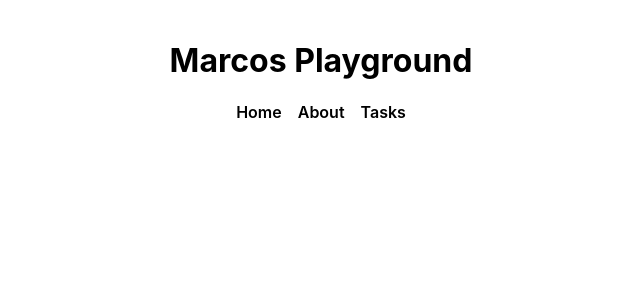
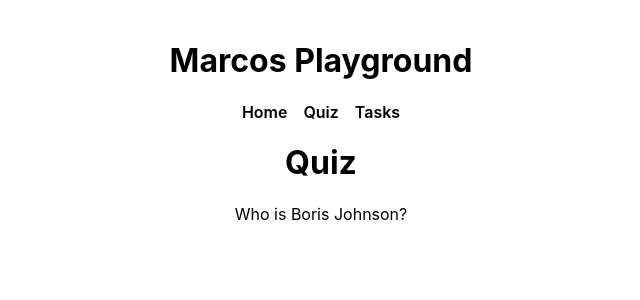
Before and after one commit to MarcoNanka/react-playground, a React (Create React App) app: page /quiz in a window 1280 px wide. Shown: the top 300 px of the page, without its empty margins (319-959 px from the left). Built offline with nearby package versions, Linux system fonts and the light colour scheme.

Commit message:
Next Implementation: Quiz

```diff
--- a/src/App.js
+++ b/src/App.js
@@ -1,15 +1,15 @@
 import Heading from './components/Heading';
 import List from './components/List';
 import { BrowserRouter, Routes, Route } from 'react-router-dom';
-import About from './components/About';
+import Quiz from './components/Quiz';
 
 const App = () => (
   <BrowserRouter>
   <div className='wrapper'>
      <Heading />
      <Routes>
-       <Route path='/about' element={<About />}/>
-       <Route path='/list' element={<List />}/>
+       <Route path='/quiz' element={<Quiz />}/>
+       <Route path='/tasks' element={<List />}/>
      </Routes>
   </div>
   </BrowserRouter>
--- a/src/components/About.js
+++ /dev/null
@@ -1,7 +0,0 @@
-const About = () => (
-    <div>
-        about
-    </div>
-)
-
-export default About;
--- a/src/components/Heading.js
+++ b/src/components/Heading.js
@@ -6,8 +6,8 @@ const Heading = () => (
 
         <div>
             <Link to='/'>Home</Link>
-            <Link to='/about'>About</Link>
-            <Link to='/list'>Tasks</Link>
+            <Link to='/quiz'>Quiz</Link>
+            <Link to='/tasks'>Tasks</Link>
         </div>
     </div>
 );
--- /dev/null
+++ b/src/components/Quiz.js
@@ -0,0 +1,12 @@
+const Quiz = () => {
+    return(
+        <div className="quiz">
+            <h1 className="title">Quiz</h1>
+            <div>
+                <p>Who is Boris Johnson?</p>
+            </div>
+        </div>
+    )
+}
+
+export default Quiz;
--- a/src/index.css
+++ b/src/index.css
@@ -1,7 +1,8 @@
 body {
   margin: 0;
-    font-family: -apple-system, BlinkMacSystemFont, 'Segoe UI', 'Roboto', 'Oxygen', 'Ubuntu',
-        'Cantarell', 'Fira Sans', 'Droid Sans', 'Helvetica Neue', sans-serif;
+  font-family: -apple-system, BlinkMacSystemFont, "Segoe UI", "Roboto", "Oxygen",
+    "Ubuntu", "Cantarell", "Fira Sans", "Droid Sans", "Helvetica Neue",
+    sans-serif;
   -webkit-font-smoothing: antialiased;
   -moz-osx-font-smoothing: grayscale;
 }
@@ -65,3 +66,10 @@ button {
   margin-left: 0.5rem;
   cursor: pointer;
 }
+button:hover {
+  border-color: rgb(224, 224, 224);
+  background-color: rgb(224, 224, 224);
+}
+.quiz {
+  text-align: center;
+}
```
Lines whose indentation alone changed are shown as unchanged.
